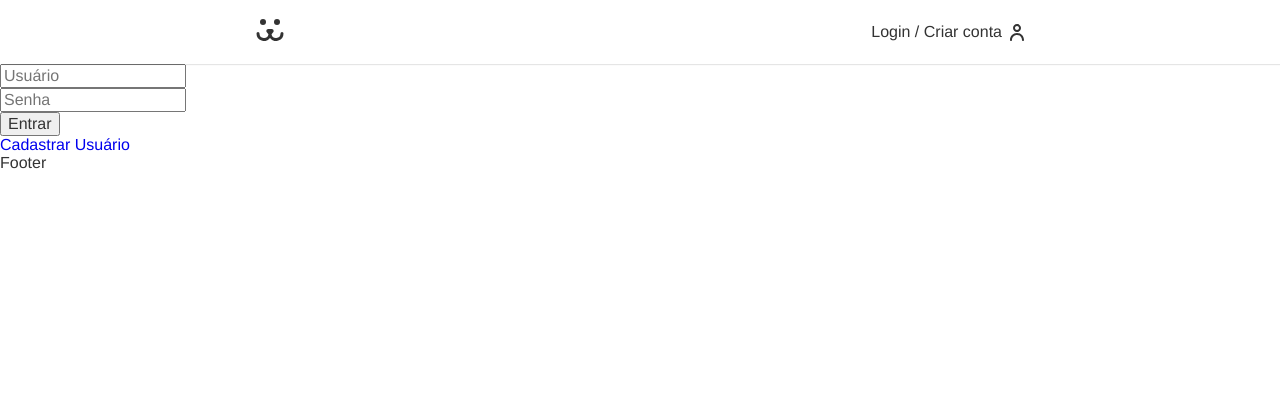
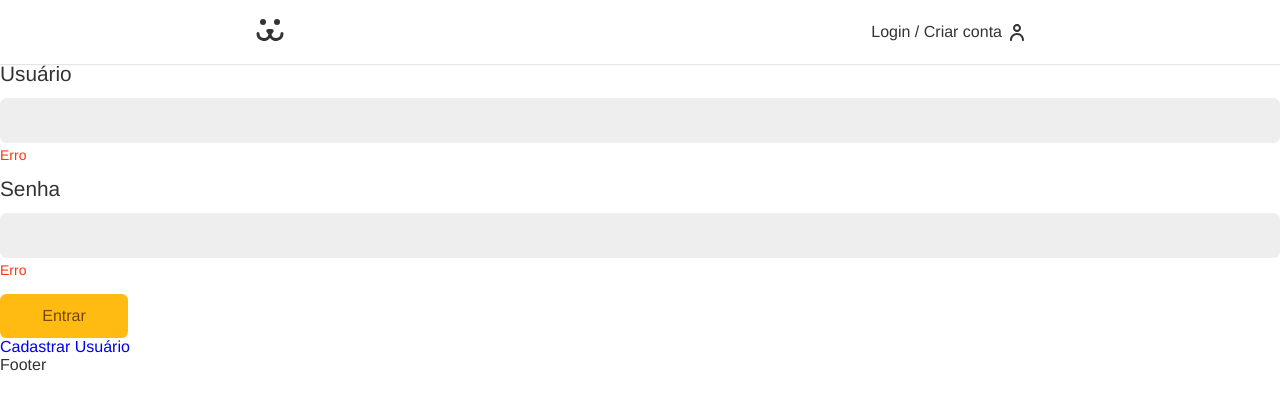
Before and after one commit to matheusmfeitoza/dogs, a React (Create React App) app: page /login in a window 1280 px wide. Shown: the top 410 px of the page. Built offline with nearby package versions, Linux system fonts and the light colour scheme.

Commit message:
Create a Button and Input Component and make style for all

```diff
--- a/src/App.css
+++ b/src/App.css
@@ -1,8 +1,24 @@
 :root {
+
+    /* Color on site */
     --color-default:#333;
+    --color-yellow-default:#fb1;
 
+    /* Box shadows effetcs */
+    --shadow-ligth-yellow: #fea;
+    --shadow-yellow-default: #fb1;
+
+    /* Inputs borders */
+    --input-default-border: #eee;
+
+    /* Warnings, errors and sucess */
+    --color-error:#f31;
+
+
+    /* All of typography */
     --type-first: Helvetica,Arial,sans-serif;
     --type-second:'Spectral',Georgia;
+    --type-font-color-normal: #764701;
 
 }
 * {
--- /dev/null
+++ b/src/Components/Form/Button/Button.jsx
@@ -0,0 +1,8 @@
+import React from "react";
+import styles from "./button.module.css";
+
+const Button = (props) => {
+  return <button className={styles.button}>{props.children}</button>;
+};
+
+export default Button;
--- /dev/null
+++ b/src/Components/Form/Button/button.module.css
@@ -0,0 +1,23 @@
+.button{
+    font-size: 1rem;
+    font-family: var(--type-first);
+    cursor: pointer;
+    border: none;
+    border-radius: .4rem;
+    background-color: var(--color-yellow-default);
+    color: var(--type-font-color-normal);
+    padding: .8rem 1.2rem;
+    box-sizing: border-box;
+    transition: .1s;
+    min-width: 8rem
+}
+.button:hover,
+.button:focus {
+    outline: none;
+    box-shadow: 0 0 0 3px var(--shadow-ligth-yellow), 0 0 0 4px var(--shadow-yellow-default);
+}
+
+.button:disabled{
+    opacity: .5;
+    cursor: wait;
+}
--- /dev/null
+++ b/src/Components/Form/Input/Input.jsx
@@ -0,0 +1,21 @@
+import React from "react";
+import styles from "./input.module.css";
+
+const Input = (props) => {
+  return (
+    <div className={styles.wrapper}>
+      <label className={styles.label} htmlFor={props.id}>
+        {props.label}
+      </label>
+      <input
+        className={styles.input}
+        type={props.type}
+        id={props.id}
+        name={props.name}
+      />
+      <p className={styles.erro}>Erro</p>
+    </div>
+  );
+};
+
+export default Input;
--- /dev/null
+++ b/src/Components/Form/Input/input.module.css
@@ -0,0 +1,35 @@
+.wrapper{
+    margin-bottom: 1rem;
+}
+
+.input{
+    display: block;
+    border: 1px solid var(--input-default-border);
+    font-size: 1rem;
+    width: 100%;
+    padding: .8rem;
+    background-color: #eee;
+    border-radius: .4rem;
+    transition: .3s;
+}
+
+.input:hover,
+.input:focus{
+    background-color: #fff;
+    outline: none;
+    border-color: var(--color-yellow-default);
+    box-shadow: 0 0 0 3px var(--shadow-light-yellow);
+}
+
+.label {
+    display: block;
+    font-size: 1.3rem;
+    line-height: 1;
+    padding-bottom: .8rem;
+
+}
+.erro{
+    color: var(--color-error);
+    font-size: .875rem;
+    margin-top: .25rem;
+}
--- a/src/Components/Login/LoginForm.jsx
+++ b/src/Components/Login/LoginForm.jsx
@@ -1,5 +1,7 @@
 import React from "react";
 import { Link } from "react-router-dom";
+import Input from "../Form/Input/Input";
+import Button from "../Form/Button/Button";
 
 const LoginForm = () => {
   const [username, setUsername] = React.useState("");
@@ -19,22 +21,25 @@ const LoginForm = () => {
       .then((data) => data.json())
       .then((response) => console.log(response));
   };
+
   return (
     <div>
       <form onSubmit={handleSubmit}>
-        <input
+        <Input
           type="text"
-          placeholder="Usuário"
+          id={username}
+          label="Usuário"
+          name={username}
           value={username}
-          onChange={({ target }) => setUsername(target.value)}
         />
-        <input
-          type="text"
-          placeholder="Senha"
+        <Input
+          type="password"
+          id={password}
+          label="Senha"
+          name={password}
           value={password}
-          onChange={({ target }) => setPassword(target.value)}
         />
-        <button>Entrar</button>
+        <Button>Entrar</Button>
       </form>
       <Link to="/login/createuser">Cadastrar Usuário</Link>
     </div>
--- a/src/index.js
+++ b/src/index.js
@@ -1,10 +1,15 @@
 import React from "react";
-import ReactDOM from "react-dom";
+import { createRoot } from "react-dom/client";
 import App from "./App";
+// import ReactDOM from "react-dom";
 
-ReactDOM.render(
-  <React.StrictMode>
-    <App />
-  </React.StrictMode>,
-  document.getElementById("root")
-);
+const root = createRoot(document.getElementById("root"));
+
+root.render(<App />);
+
+// ReactDOM.render(
+//   <React.StrictMode>
+//     <App />
+//   </React.StrictMode>,
+//   document.getElementById("root")
+// );
```
